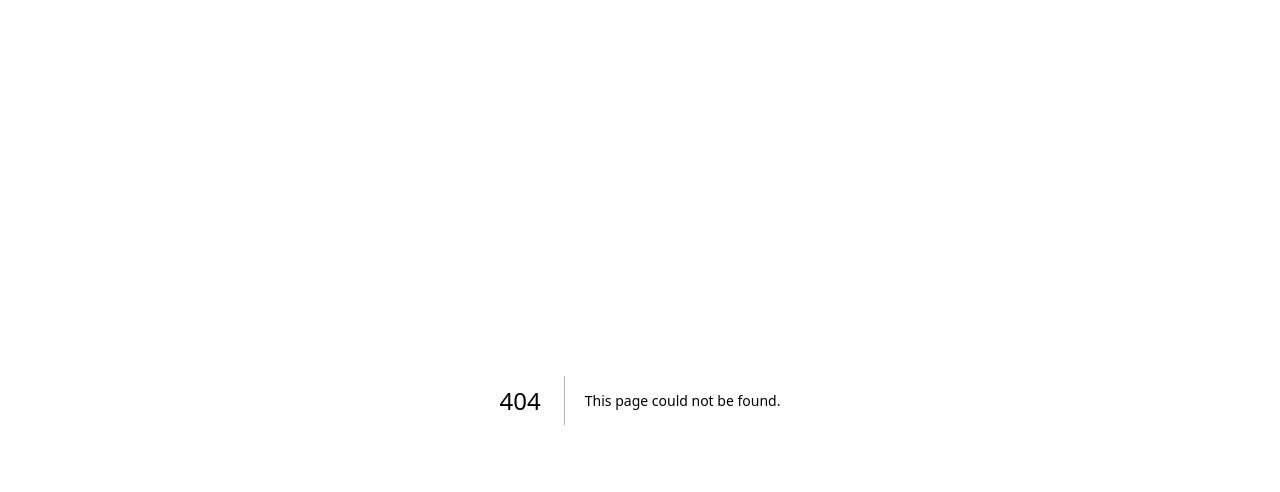
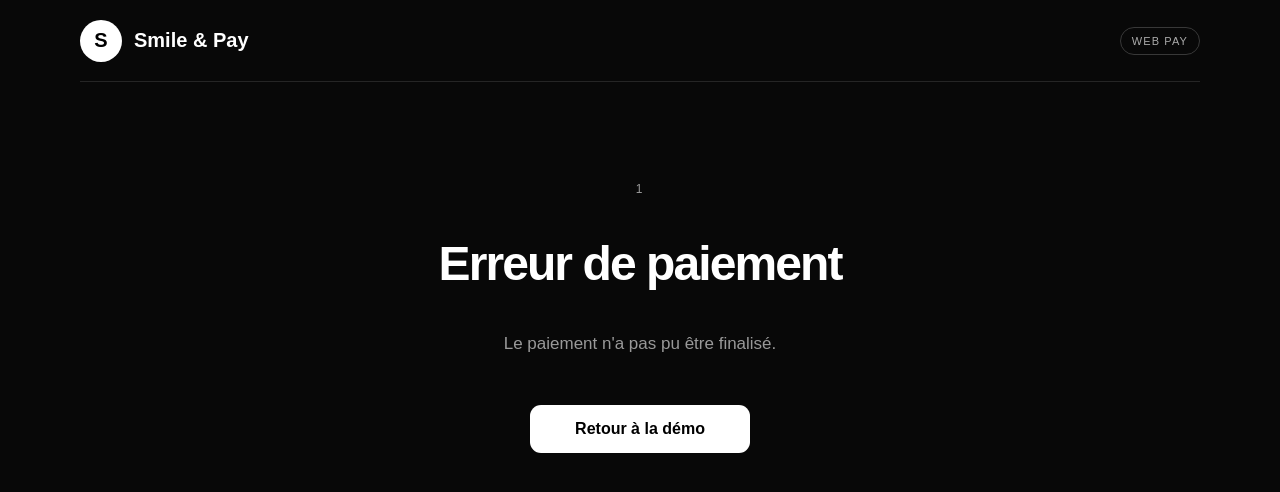
Before and after one commit to ashleyappadoo/smileandpaywebapp, a Next.js app: page /payment/1 in a window 1280 px wide. Before the commit this address had no page. Shown: the top 492 px of the page. Built offline with nearby package versions, Linux system fonts and the light colour scheme.

Commit message:
Restore Smile & Pay Web Pay demo

```diff
--- /dev/null
+++ b/app/payment/[status]/page.js
@@ -0,0 +1,30 @@
+const content = {
+  success: ["Paiement accepté", "Le paiement a bien été validé."],
+  refused: ["Paiement refusé", "Le paiement n'a pas été accepté."],
+  cancel: ["Paiement annulé", "Le parcours de paiement a été annulé."],
+  error: ["Erreur de paiement", "Le paiement n'a pas pu être finalisé."]
+};
+
+export default async function PaymentResult({ params, searchParams }) {
+  const { status } = await params;
+  const query = await searchParams;
+  const [title, text] = content[status] || content.error;
+
+  return (
+    <main className="wrap">
+      <header className="top">
+        <div className="brand"><span className="mark">S</span> Smile & Pay</div>
+        <span className="pill">WEB PAY</span>
+      </header>
+      <section className="result">
+        <div className="eyebrow">{status.toUpperCase()}</div>
+        <h1>{title}</h1>
+        <p>{text}</p>
+        {query.reason === "configuration" && (
+          <div className="notice">La démo est prête. Ajoutez SNP_EPAY_API_KEY dans les variables Vercel pour activer le paiement réel.</div>
+        )}
+        <a className="btn back" href="/">Retour à la démo</a>
+      </section>
+    </main>
+  );
+}
```
